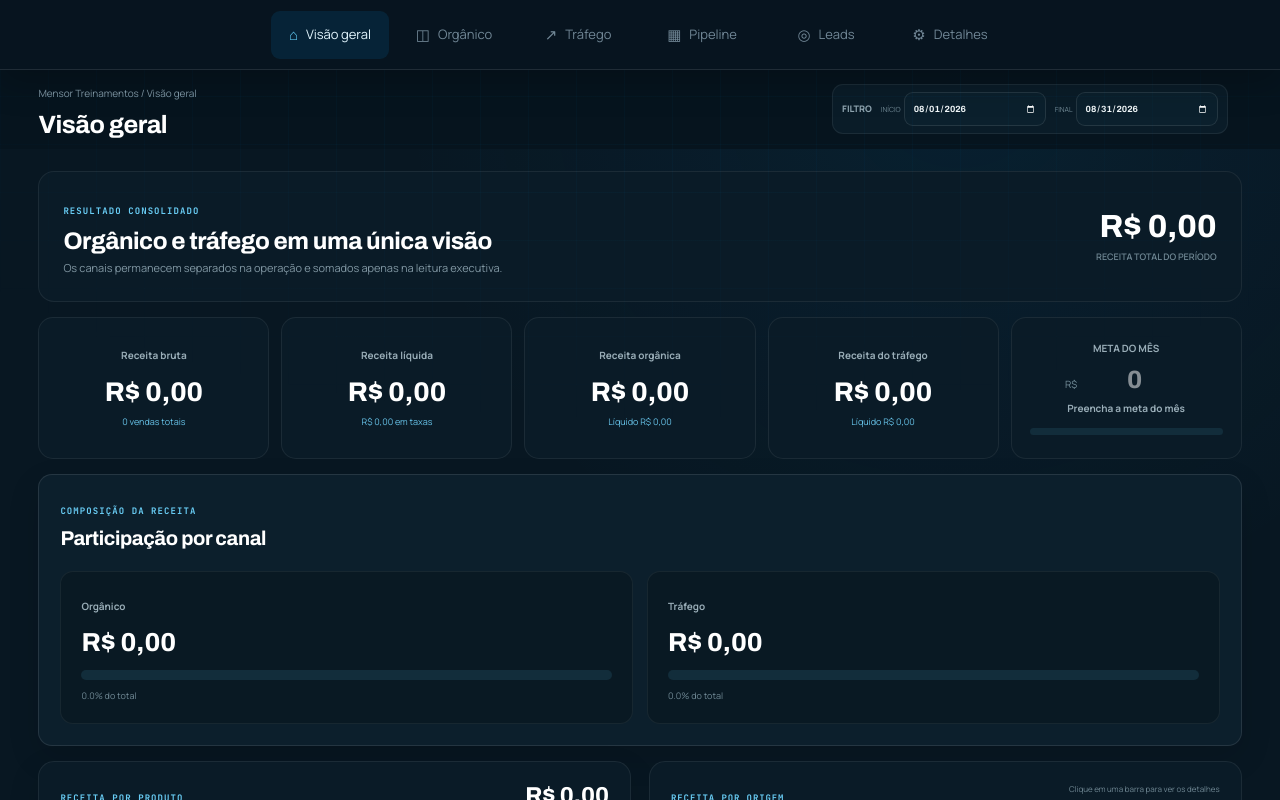
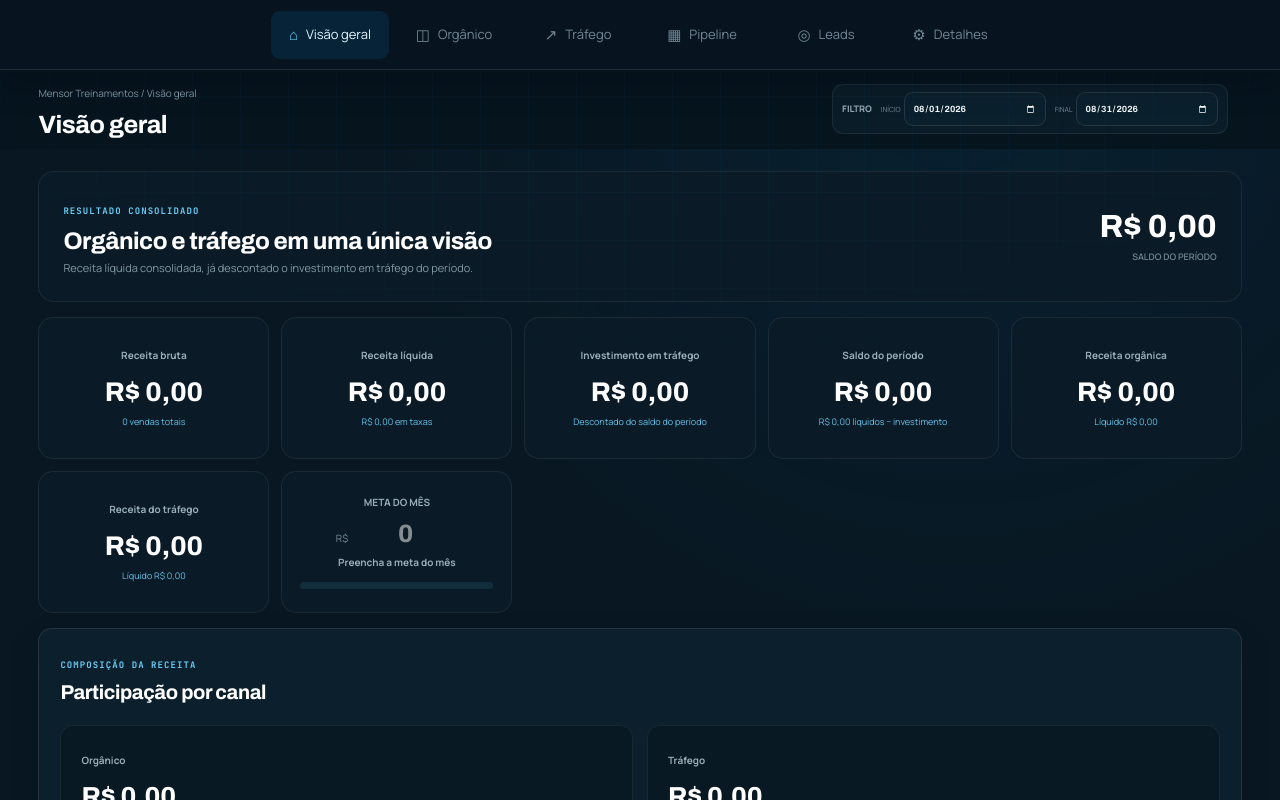
Before and after one commit to cezarhlima1/diegomensor, a Next.js app: page /CRM in a window 1280 px wide. Shown: the top 800 px of the page. Built offline with nearby package versions, Linux system fonts and the light colour scheme.

Commit message:
Calcula saldo após investimento em tráfego

```diff
--- a/components/crm/CRM.tsx
+++ b/components/crm/CRM.tsx
@@ -327,18 +327,22 @@ function ExecutiveOverview({ leads, products, start, end, traffic }: { leads: Le
   const organicNet = organicClosings.reduce((sum, lead) => sum + netForValue(lead.value, lead.product, products), 0);
   const trafficRevenue = periodTraffic.reduce((sum, item) => sum + item.revenue, 0);
   const trafficNet = periodTraffic.reduce((sum, item) => sum + (item.netRevenue ?? netForValue(item.revenue, item.product, products)), 0);
+  const trafficInvestment = periodTraffic.reduce((sum, item) => sum + item.investment, 0);
   const directSales = periodTraffic.reduce((sum, item) => sum + item.sales, 0);
   const organicSales = organicClosings.length;
   const totalRevenue = organicRevenue + trafficRevenue;
   const totalNet = organicNet + trafficNet;
+  const periodBalance = totalNet - trafficInvestment;
   const totalSales = organicSales + directSales;
   const goal = goals[goalMonth] || 0;
   const goalProgress = goal ? totalRevenue / goal * 100 : 0;
   return <div className={`${styles.content} ${styles.executiveOverview}`}>
-    <section className={styles.overviewHero}><div><span>Resultado consolidado</span><h2>Orgânico e tráfego em uma única visão</h2><p>Os canais permanecem separados na operação e somados apenas na leitura executiva.</p></div><strong>{currency.format(totalRevenue)}<small>receita total do período</small></strong></section>
+    <section className={styles.overviewHero}><div><span>Resultado consolidado</span><h2>Orgânico e tráfego em uma única visão</h2><p>Receita líquida consolidada, já descontado o investimento em tráfego do período.</p></div><strong>{currency.format(periodBalance)}<small>saldo do período</small></strong></section>
     <div className={styles.overviewKpis}>
       <Kpi label="Receita bruta" value={currency.format(totalRevenue)} detail={`${totalSales} vendas totais`} />
       <Kpi label="Receita líquida" value={currency.format(totalNet)} detail={`${currency.format(Math.max(0, totalRevenue - totalNet))} em taxas`} />
+      <Kpi label="Investimento em tráfego" value={currency.format(trafficInvestment)} detail="Descontado do saldo do período" />
+      <Kpi label="Saldo do período" value={currency.format(periodBalance)} detail={`${currency.format(totalNet)} líquidos − investimento`} />
       <Kpi label="Receita orgânica" value={currency.format(organicRevenue)} detail={`Líquido ${currency.format(organicNet)}`} />
       <Kpi label="Receita do tráfego" value={currency.format(trafficRevenue)} detail={`Líquido ${currency.format(trafficNet)}`} />
       <article className={styles.overviewGoal}><label htmlFor="overview-goal">Meta do mês</label><div><small>R$</small><input id="overview-goal" type="number" min="0" step="100" value={goal || ""} onChange={(event) => updateGoal(goalMonth, Number(event.target.value) || 0)} placeholder="0" /></div><span>{goal ? `${goalProgress.toFixed(1)}% atingido` : "Preencha a meta do mês"}</span><i><b style={{ width: `${Math.min(100, goalProgress)}%` }} /></i></article>
```
